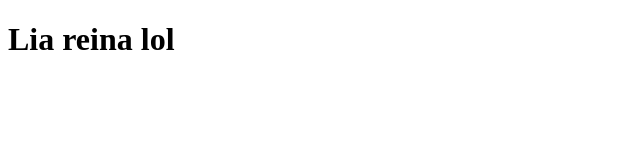
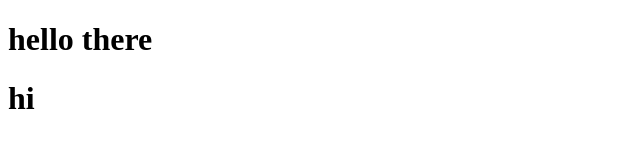
Before and after one commit to Liajpg/hello, a plain HTML site: page index.html in a window 1280 px wide. Shown: the whole page, without its empty margins (0-640 px from the left). Drawn offline with Linux system fonts and the light colour scheme.

Commit message:
Update index.html

```diff
--- a/index.html
+++ b/index.html
@@ -5,6 +5,7 @@
 	<title>hello</title>
 </head>
 <body>
-<h1>Lia reina lol</h1>
+<h1>hello there</h1>
+	<h1>hi</h1>
 </body>
 </html>
```
